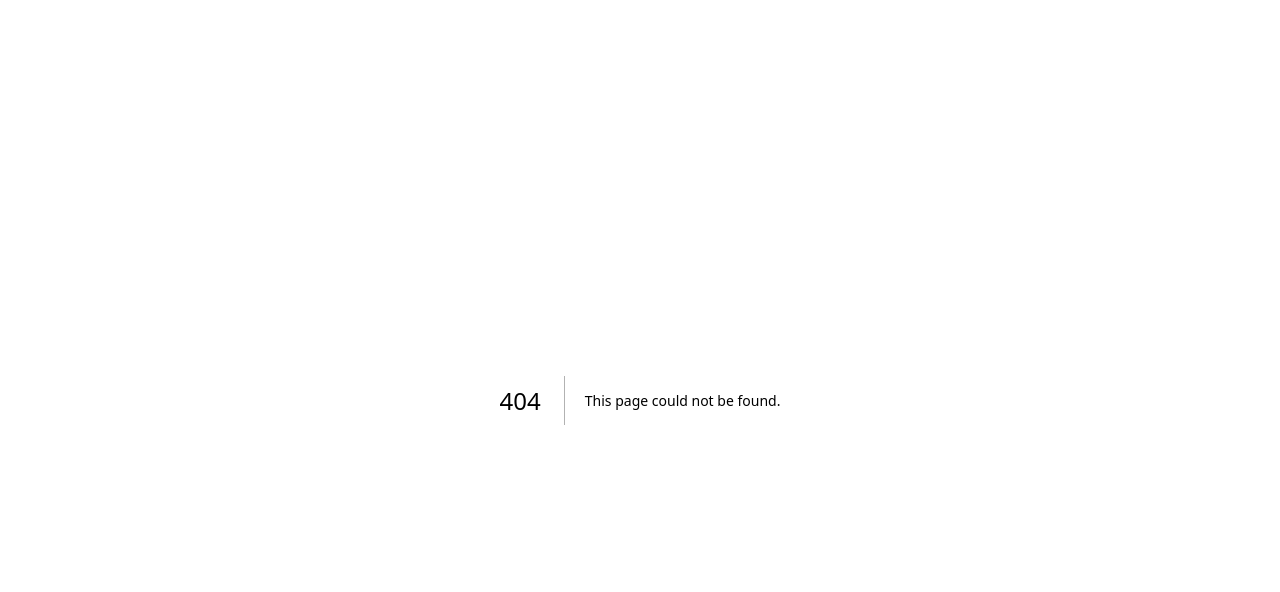
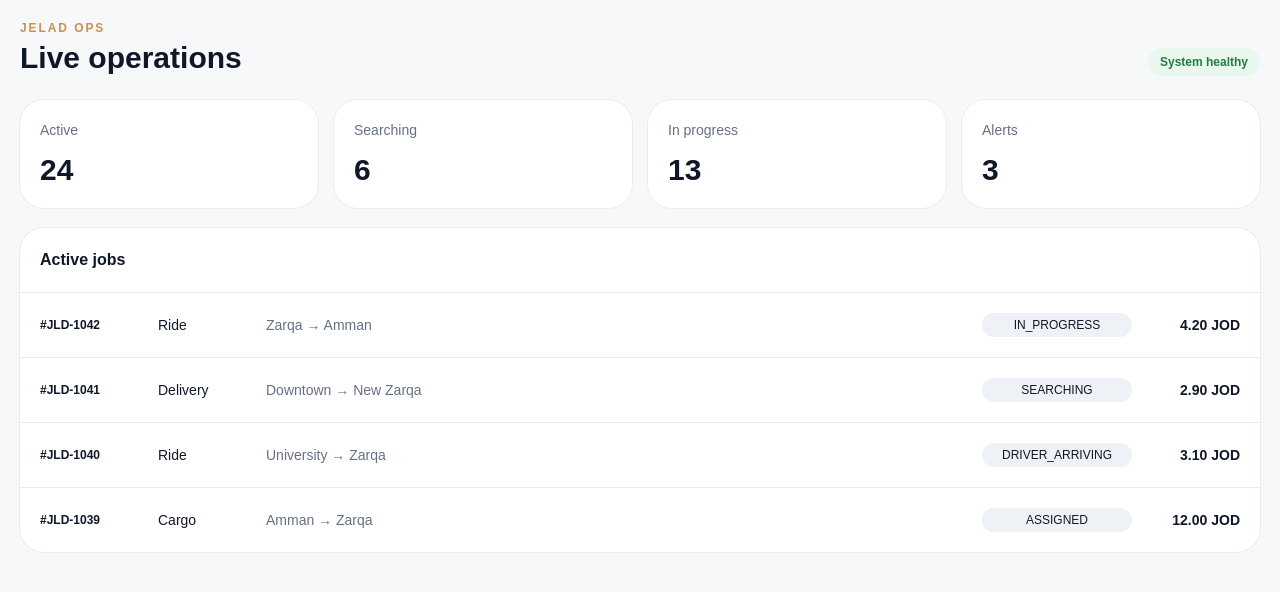
Before and after one commit to Huthayfa-Alomari/JELAD, a Next.js app: page /ops in a window 1280 px wide. Before the commit this address had no page. Shown: the top 592 px of the page. Built offline with nearby package versions, Linux system fonts and the light colour scheme.

Commit message:
feat: add app/ops/page.tsx

```diff
--- /dev/null
+++ b/app/ops/page.tsx
@@ -0,0 +1,2 @@
+const jobs=[["#JLD-1042","Ride","Zarqa → Amman","IN_PROGRESS","4.20 JOD"],["#JLD-1041","Delivery","Downtown → New Zarqa","SEARCHING","2.90 JOD"],["#JLD-1040","Ride","University → Zarqa","DRIVER_ARRIVING","3.10 JOD"],["#JLD-1039","Cargo","Amman → Zarqa","ASSIGNED","12.00 JOD"]];
+export default function Ops(){return <main className="min-h-screen bg-[#f7f8fa] p-5 text-[#101828]"><div className="mx-auto max-w-7xl"><div className="flex items-end justify-between"><div><p className="text-xs font-semibold uppercase tracking-[.16em] text-[#c89252]">JELAD OPS</p><h1 className="mt-1 text-3xl font-semibold">Live operations</h1></div><span className="rounded-full bg-[#eaf7ee] px-3 py-1.5 text-xs font-semibold text-[#247a43]">System healthy</span></div><div className="mt-6 grid gap-4 sm:grid-cols-4">{[["Active","24"],["Searching","6"],["In progress","13"],["Alerts","3"]].map(([a,b])=><div key={a} className="rounded-3xl bg-white p-5 ring-1 ring-[#eaecf0]"><p className="text-sm text-[#667085]">{a}</p><p className="mt-3 text-3xl font-semibold">{b}</p></div>)}</div><div className="mt-5 overflow-hidden rounded-3xl bg-white ring-1 ring-[#eaecf0]"><div className="border-b border-[#eaecf0] p-5"><h2 className="font-semibold">Active jobs</h2></div><div className="divide-y divide-[#eaecf0]">{jobs.map(j=><div key={j[0]} className="grid gap-2 p-5 sm:grid-cols-[110px_100px_1fr_150px_100px] sm:items-center"><span className="text-xs font-semibold">{j[0]}</span><span className="text-sm">{j[1]}</span><span className="text-sm text-[#667085]">{j[2]}</span><span className="rounded-full bg-[#eef2f6] px-3 py-1 text-center text-xs font-medium">{j[3]}</span><span className="text-sm font-semibold sm:text-right">{j[4]}</span></div>)}</div></div></div></main>}
```
